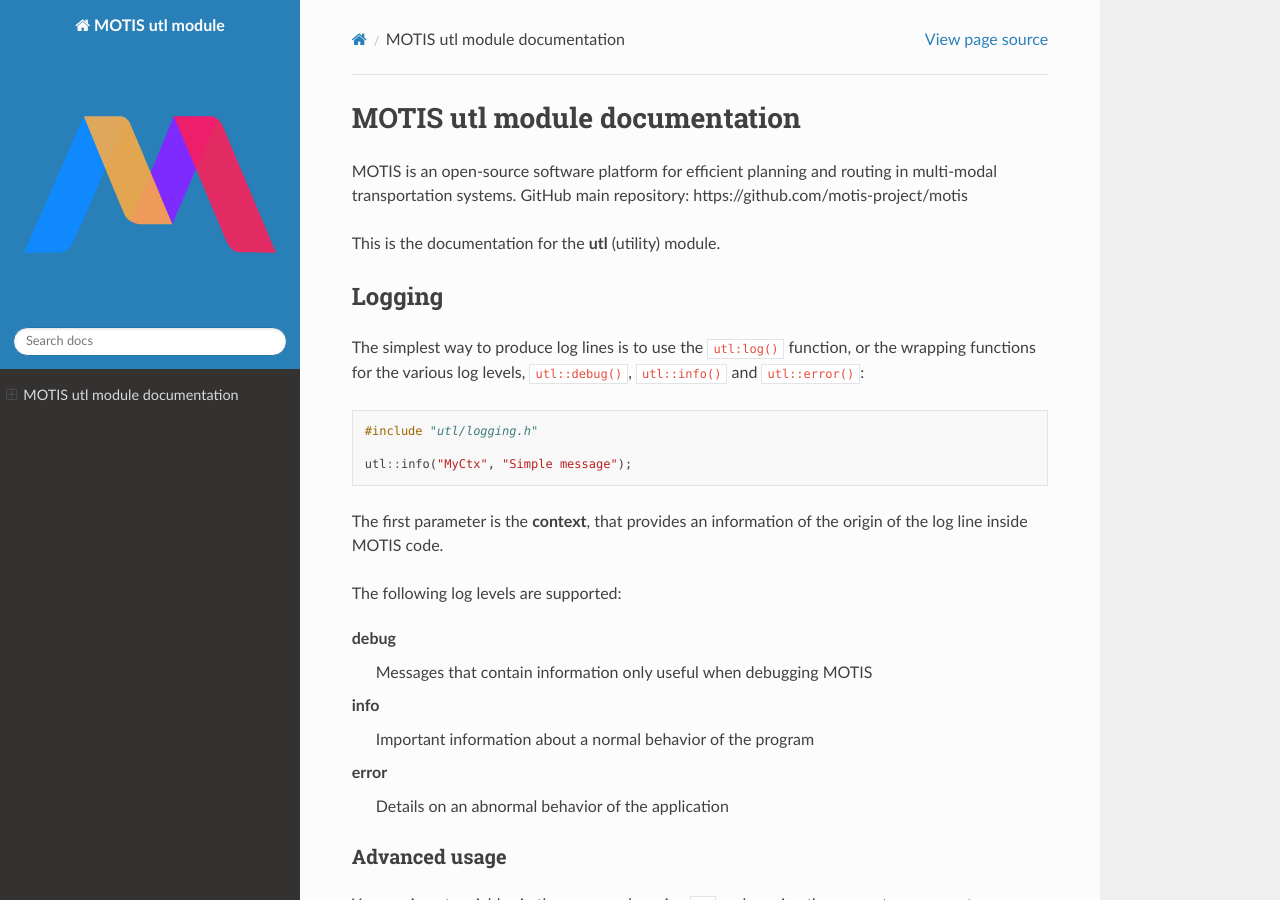
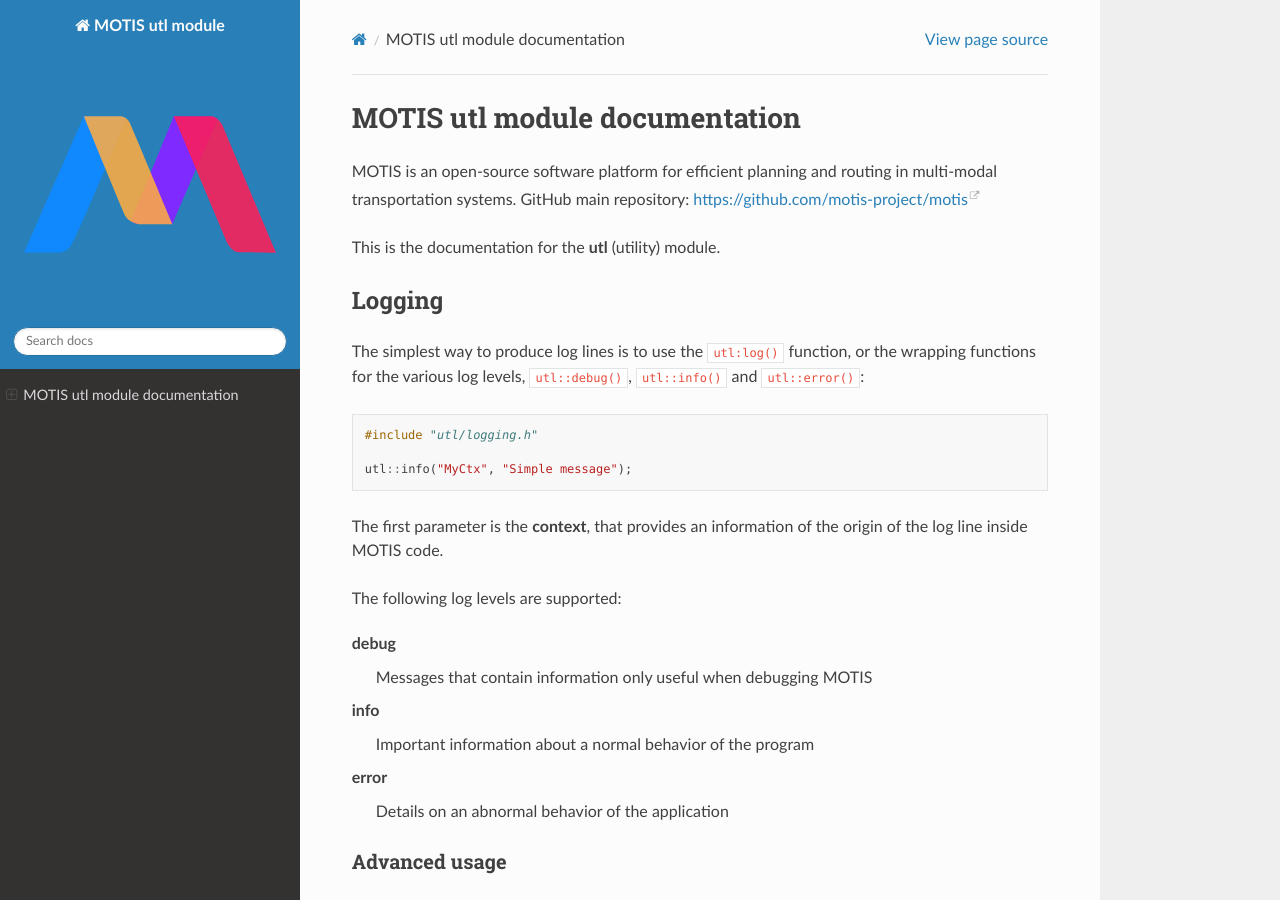
Before and after one commit to motis-project/utl, a Sphinx documentation site: the page built from docs/index.md, in a window 1280 px wide and 900 px high. Built offline with Sphinx 7.4.7 and the Read the Docs theme 3.1.0, drawn with Linux system fonts in a browser that asks for light colours; some of the changed lines change nothing that is shown.

```diff
--- a/docs/conf.py
+++ b/docs/conf.py
@@ -28,6 +28,7 @@
     "deflist",         # allow to use definition lists
     "html_admonition", # enable parsing of <div class="admonition"> HTML blocks
     "html_image",      # convert any isolated img tags to the internal representation used in Sphinx
+    "linkify",         # automatically identify “bare” web URLs and add hyperlinks
     "replacements",    # automatically convert some common typographic texts
     "smartquotes",     # automatically convert standard quotations to their opening/closing variants
     "tasklist",        # support for markdown list items starting with [ ] or [x]
--- a/docs/requirements.txt
+++ b/docs/requirements.txt
@@ -1,4 +1,5 @@
 breathe==4.35.0
+linkify-it-py==2.0.3
 myst-parser==4.0.0
 sphinx==8.1.3
 sphinx_autobuild==2024.10.3
```
Also changed, not shown: 2 other files.
